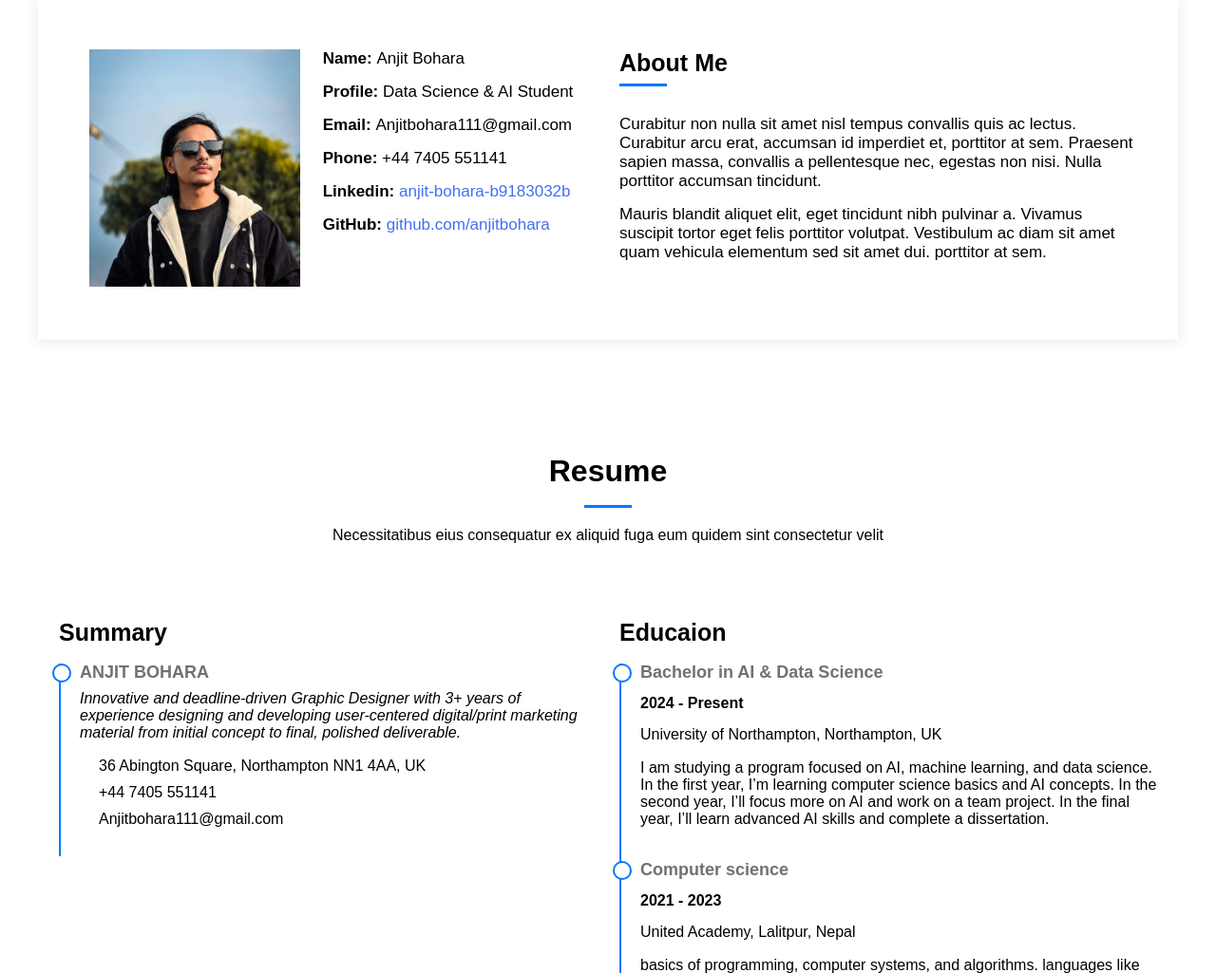
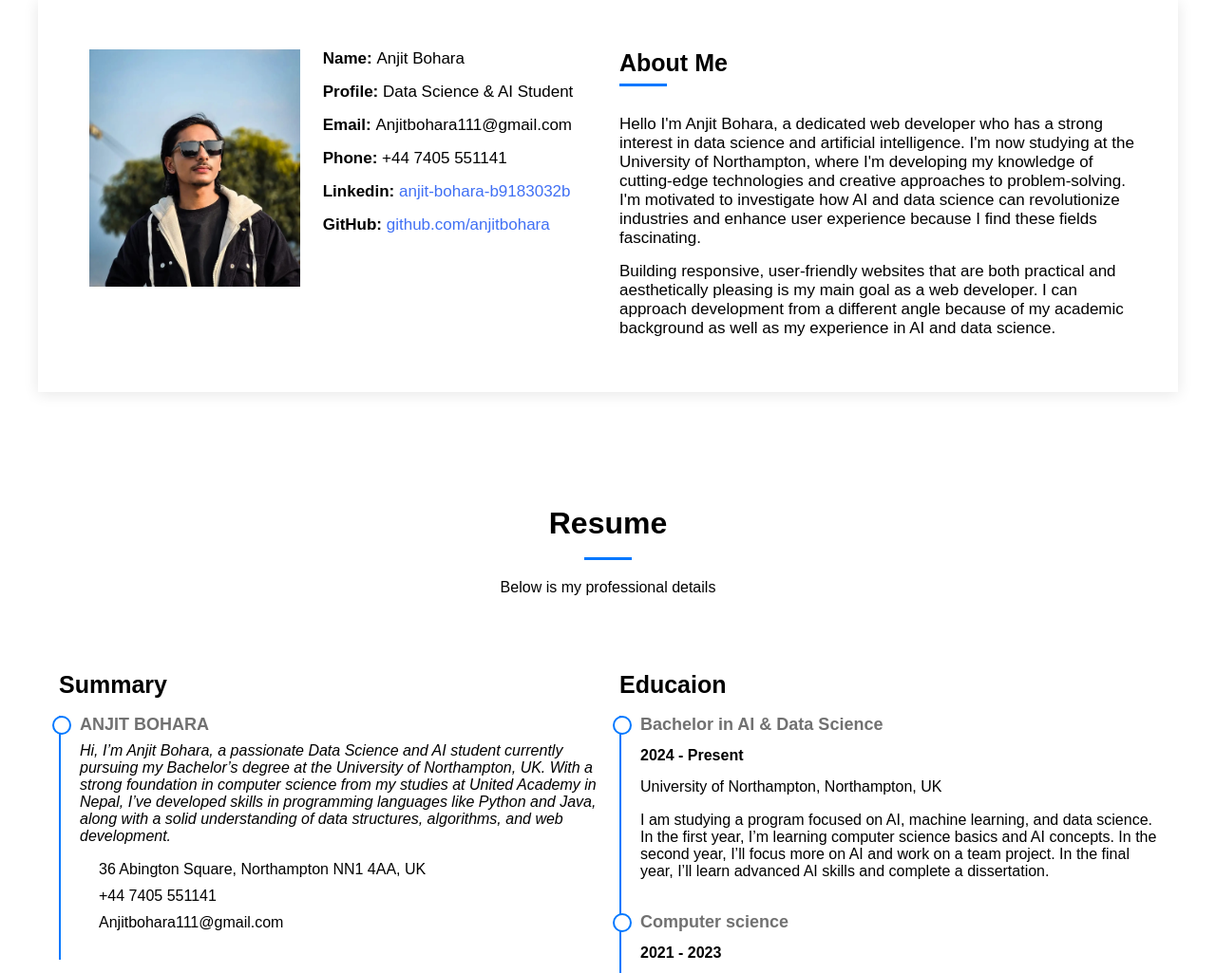
Before and after one commit to anjitbohara/web-development, a plain HTML site: page index.html in a window 1280 px wide. Shown: the part 860-1885 px from the top of the page at 95% size. Drawn offline with Linux system fonts and the light colour scheme.

Commit message:
about me modified

```diff
--- a/index.html
+++ b/index.html
@@ -1,19 +1,17 @@
 <!DOCTYPE html>
 <html lang="en">
+
 <head>
   <meta charset="UTF-8" />
   <meta name="viewport" content="width=device-width, initial-scale=1.0" />
-    <link
-      rel="stylesheet"
-      href="https://cdnjs.cloudflare.com/ajax/libs/font-awesome/6.7.2/css/all.min.css"
+  <link rel="stylesheet" href="https://cdnjs.cloudflare.com/ajax/libs/font-awesome/6.7.2/css/all.min.css"
     integrity="sha512-Evv84Mr4kqVGRNSgIGL/F/aIDqQb7xQ2vcrdIwxfjThSH8CSR7PBEakCr51Ck+w+/U6swU2Im1vVX0SVk9ABhg=="
-      crossorigin="anonymous"
-      referrerpolicy="no-referrer"
-    />
+    crossorigin="anonymous" referrerpolicy="no-referrer" />
   <link rel="stylesheet" href="css/style.css" />
 
   <title>Anjit Bohora</title>
 </head>
+
 <body>
   <header>
     <div class="container">
@@ -97,9 +95,11 @@
                 <p><strong>Phone: </strong> <span>+44 7405 551141</span></p>
                 <p>
                   <strong>Linkedin: </strong>
-                    <a target="_blank" href="https://www.linkedin.com/in/anjit-bohara-b9183032b/">anjit-bohara-b9183032b</a>
+                  <a target="_blank"
+                    href="https://www.linkedin.com/in/anjit-bohara-b9183032b/">anjit-bohara-b9183032b</a>
                 </p>
-                  <p><strong>GitHub: </strong> <a target="_blank" href="https://github.com/anjitbohara">github.com/anjitbohara</a></p>
+                <p><strong>GitHub: </strong> <a target="_blank"
+                    href="https://github.com/anjitbohara">github.com/anjitbohara</a></p>
               </div>
             </div>
           </div>
@@ -107,17 +107,16 @@
             <div class="summary">
               <h3>About Me</h3>
               <p>
-                  Curabitur non nulla sit amet nisl tempus convallis quis ac
-                  lectus. Curabitur arcu erat, accumsan id imperdiet et,
-                  porttitor at sem. Praesent sapien massa, convallis a
-                  pellentesque nec, egestas non nisi. Nulla porttitor accumsan
-                  tincidunt.
+                Hello I'm Anjit Bohara, a dedicated web developer who has a strong interest in data science and
+                artificial intelligence. I'm now studying at the University of Northampton, where I'm developing my
+                knowledge of cutting-edge technologies and creative approaches to problem-solving. I'm motivated to
+                investigate how AI and data science can revolutionize industries and enhance user experience because I
+                find these fields fascinating.
               </p>
               <p>
-                  Mauris blandit aliquet elit, eget tincidunt nibh pulvinar a.
-                  Vivamus suscipit tortor eget felis porttitor volutpat.
-                  Vestibulum ac diam sit amet quam vehicula elementum sed sit
-                  amet dui. porttitor at sem.
+                Building responsive, user-friendly websites that are both practical and aesthetically pleasing is my
+                main goal as a web developer. I can approach development from a different angle because of my academic
+                background as well as my experience in AI and data science.
               </p>
             </div>
           </div>
@@ -130,8 +129,7 @@
       <div class="profile-inner">
         <h2 class="text-align-center">Resume</h2>
         <p class="text-align-center subtitle-block">
-            Necessitatibus eius consequatur ex aliquid fuga eum quidem sint
-            consectetur velit
+          Below is my professional details
         </p>
         <div class="row">
           <div class="column-half">
@@ -139,10 +137,7 @@
             <div class="summary-item">
               <h4 style="text-transform: uppercase">Anjit Bohara</h4>
               <p>
-                  <em>Innovative and deadline-driven Graphic Designer with 3+
-                    years of experience designing and developing user-centered
-                    digital/print marketing material from initial concept to
-                    final, polished deliverable.</em>
+                <em>Hi, I’m Anjit Bohara, a passionate Data Science and AI student currently pursuing my Bachelor’s degree at the University of Northampton, UK. With a strong foundation in computer science from my studies at United Academy in Nepal, I’ve developed skills in programming languages like Python and Java, along with a solid understanding of data structures, algorithms, and web development.</em>
               </p>
               <ul>
                 <li>36 Abington Square, Northampton NN1 4AA, UK</li>
@@ -191,29 +186,20 @@
         </p>
       </div>
       <div class="social_network">
-          <a
-            href="https://www.linkedin.com/in/anjit-bohara-b9183032b/"
-            target="_blank"
-            ><i class="fa-brands fa-linkedin"></i
-          ></a>
-          <a href="https://www.facebook.com/anjit.bohara.18" target="_blank"
-            ><i class="fa-brands fa-facebook"></i
-          ></a>
-          <a
-            href="https://www.instagram.com/____anjit_bohara____?igsh=MW5hY25vbHY4eTYxZg=="
-            target="_blank"
-            ><i class="fa-brands fa-instagram"></i
-          ></a>
+        <a href="https://www.linkedin.com/in/anjit-bohara-b9183032b/" target="_blank"><i
+            class="fa-brands fa-linkedin"></i></a>
+        <a href="https://www.facebook.com/anjit.bohara.18" target="_blank"><i class="fa-brands fa-facebook"></i></a>
+        <a href="https://www.instagram.com/____anjit_bohara____?igsh=MW5hY25vbHY4eTYxZg==" target="_blank"><i
+            class="fa-brands fa-instagram"></i></a>
       </div>
       <div class="designed_by">
         Designed by
-          <a href="https://bootstrapmade.com/" style="color: gold"
-            ><strong>Anjit Bohara</strong></a
-          >
+        <a href="https://bootstrapmade.com/" style="color: gold"><strong>Anjit Bohara</strong></a>
       </div>
     </div>
   </footer>
 
   <script src="js/main.js"></script>
 </body>
+
 </html>
```
Lines whose indentation alone changed are shown as unchanged.
